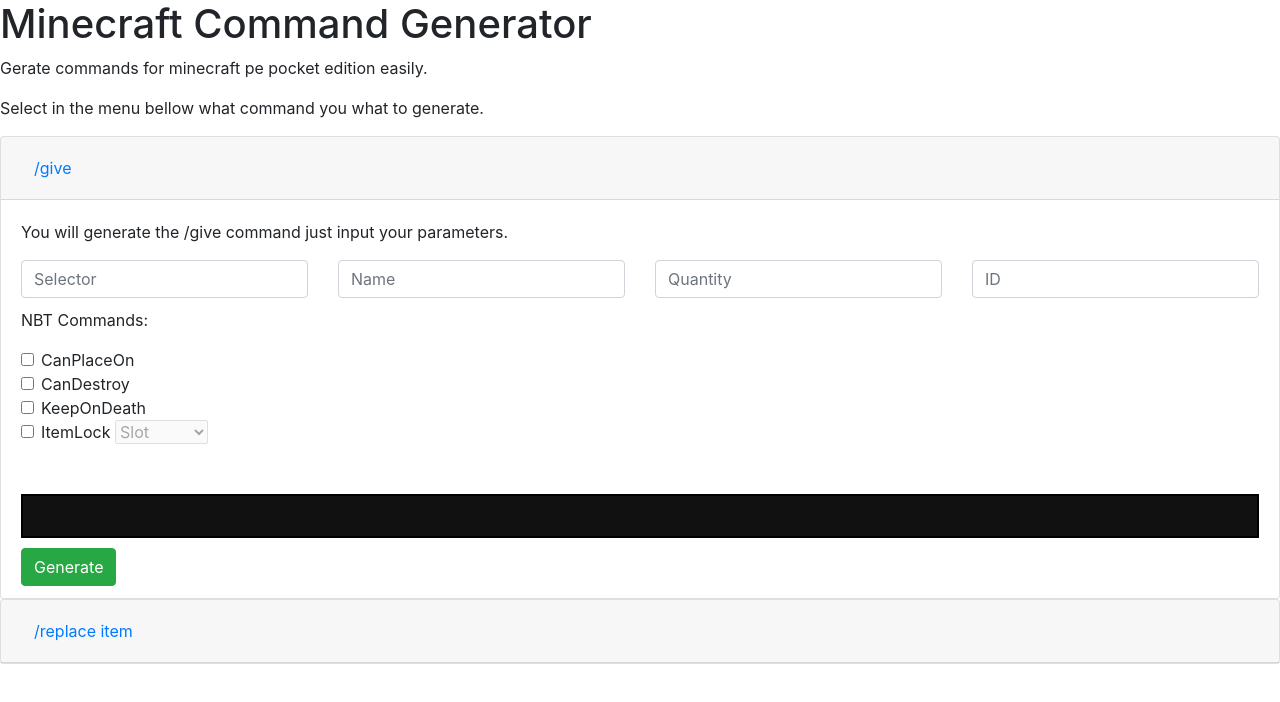
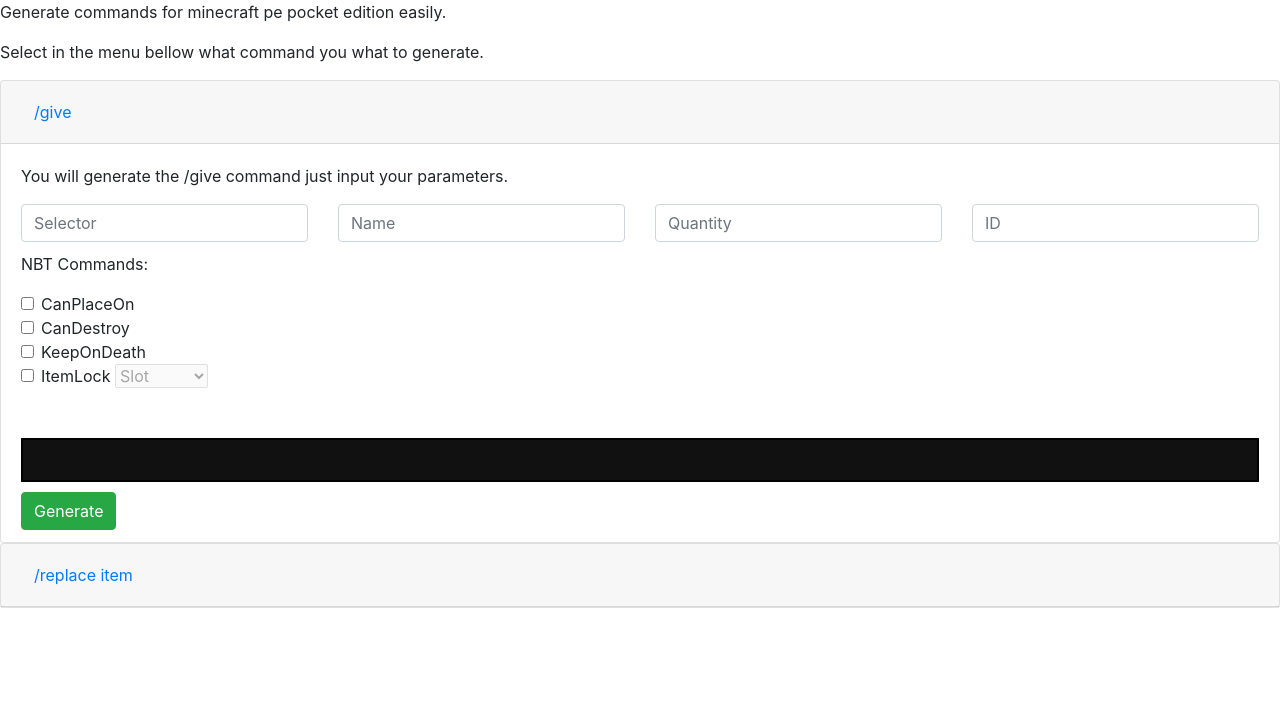
Before and after one commit to manugrana2/Mincraft-Pe-Command-Generator, a plain HTML site: page index.html in a window 1280 px wide. Drawn offline with nearby package versions, Linux system fonts and the light colour scheme.

Commit message:
Added some modifications

```diff
--- a/index.html
+++ b/index.html
@@ -30,8 +30,8 @@
     </style>
   </head>
   <body>
-    <h1>Minecraft Command Generator</h1>
-    <p>Gerate commands for minecraft pe pocket edition easily. </p>
+    <h1 style="display: none">Minecraft Command Generator</h1>
+    <p>Generate commands for minecraft pe pocket edition easily. </p>
   <p></p>Select in the menu bellow what command you what to generate. </p>
   <div id="accordion">
     <div class="card">
```
